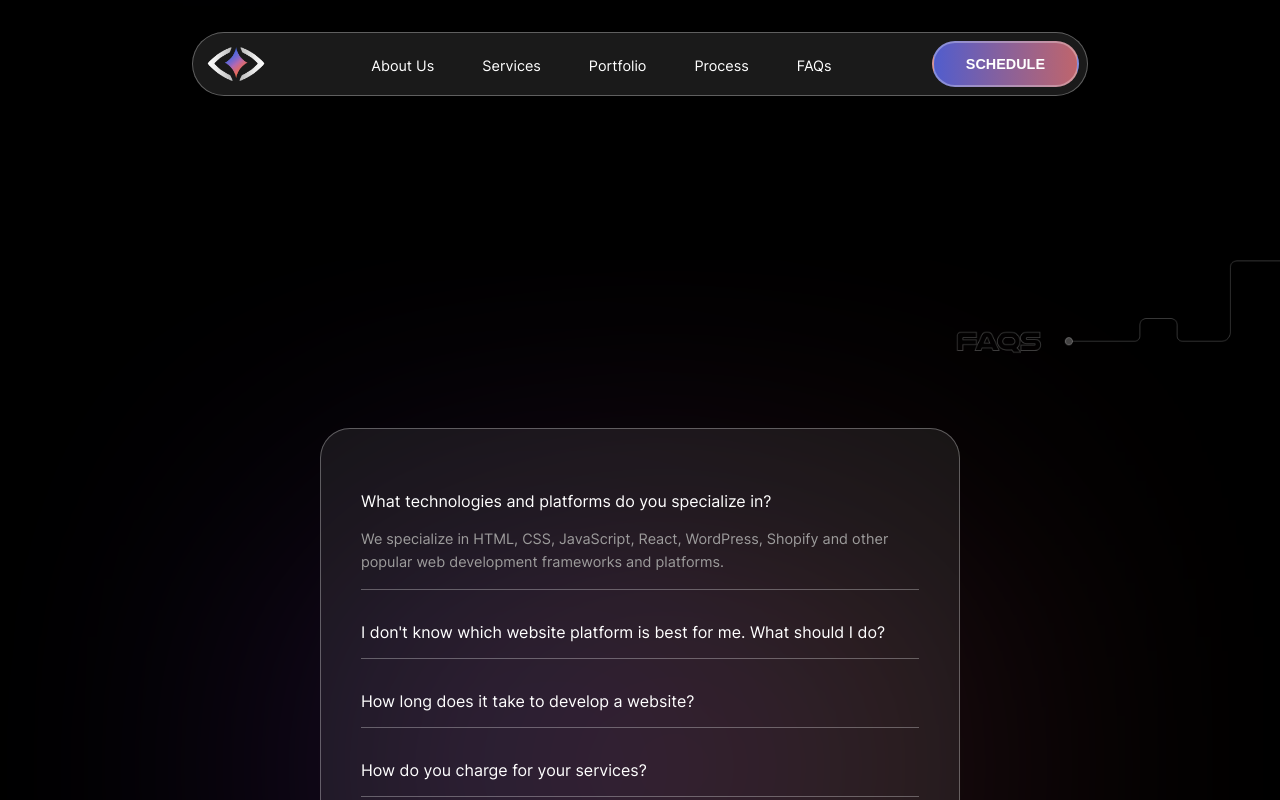
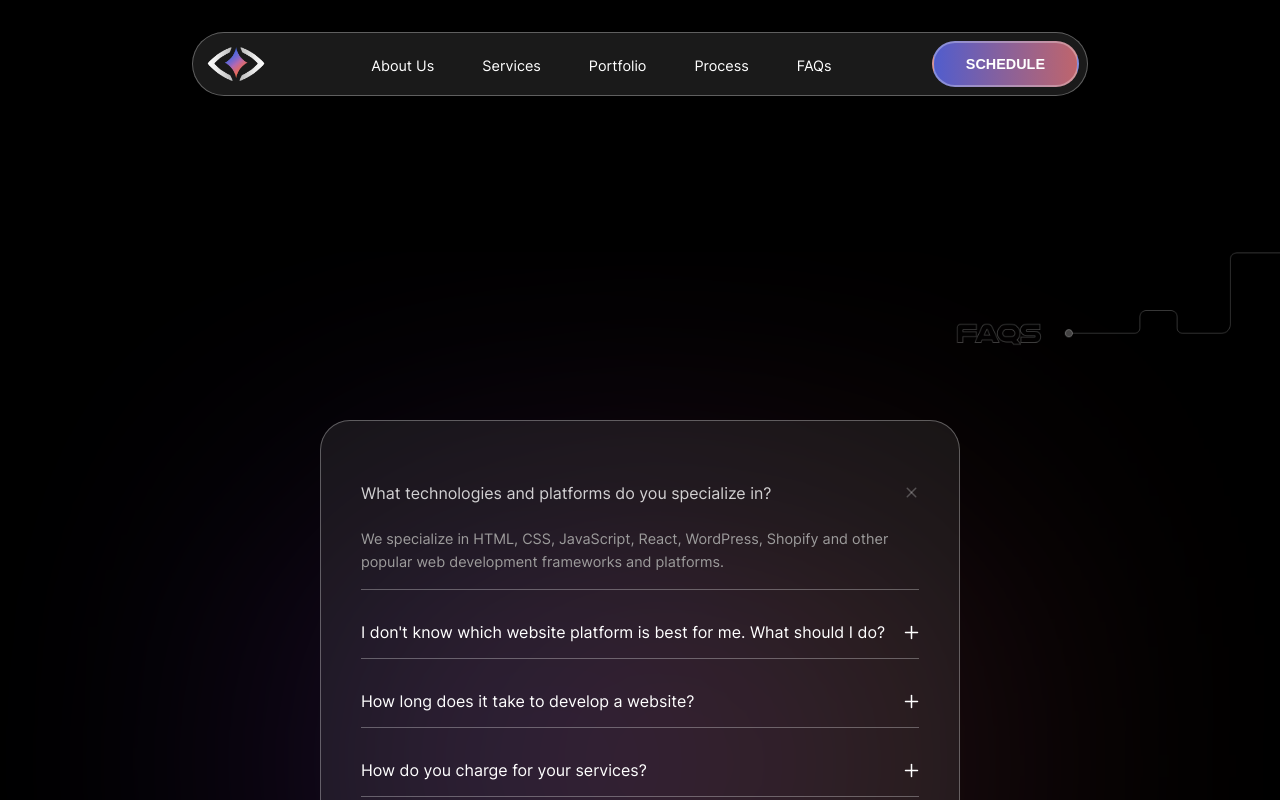
Before and after one commit to Rey004/Code-Vantage-2.0, a React (Vite) app: page / in a window 1280 px wide. Both pictures are taken after a click on the heading "What technologies and platforms do you specialize in?". Built offline with nearby package versions, Linux system fonts and the light colour scheme.

Commit message:
faq section fixed

```diff
--- a/src/section/faq_section/Faqsection.jsx
+++ b/src/section/faq_section/Faqsection.jsx
@@ -135,61 +135,114 @@ const Faqsection = () => {
 <path d="M221.5 102.09L299.41 102.09C303.05 102.09 306 99.1397 306 95.4999V95.4999V81.4999V81.4999C306 77.0816 309.582 73.4999 314 73.4999L345 73.4999C349.419 73.4999 353 77.0816 353 81.4999V81.4999V95.4999V95.4999C353 99.1397 355.951 102.09 359.591 102.09H408.41C414.535 102.09 419.5 97.125 419.5 90.9999V90.9999V9.49988C419.5 4.80546 423.306 0.999878 428 0.999878V0.999878L505 0.999878" stroke="white" stroke-opacity="0.25"/>
         </svg>
 
-      <div className="faqs">
-        <details className="faq">
-          <summary className="question">
-            What technologies and platforms do you specialize in?
-            <i class="ri-add-fill"></i>
+      <div className="faqs" style={{ WebkitTapHighlightColor: 'transparent' }}>
+        <details className="faq" style={{ WebkitTapHighlightColor: 'transparent' }}>
+          <summary
+            className="question"
+            style={{
+              WebkitTapHighlightColor: 'transparent',
+              outline: 'none',
+              userSelect: 'none',
+              WebkitUserSelect: 'none',
+              MozUserSelect: 'none',
+              msUserSelect: 'none',
+              touchAction: 'manipulation'
+            }}
+          >
+            <span>What technologies and platforms do you specialize in?</span>
+            <svg
+              className="faq-icon"
+              width="20"
+              height="20"
+              viewBox="0 0 20 20"
+              fill="none"
+              xmlns="http://www.w3.org/2000/svg"
+            >
+              <path
+                className="vertical"
+                d="M10 2L10 18"
+                stroke="currentColor"
+                strokeWidth="2"
+                strokeLinecap="round"
+              />
+              <path
+                className="horizontal"
+                d="M2 10L18 10"
+                stroke="currentColor"
+                strokeWidth="2"
+                strokeLinecap="round"
+              />
+            </svg>
           </summary>
-          <p class="answer">We specialize in HTML, CSS, JavaScript, React, WordPress,  Shopify and other popular web development frameworks and platforms.</p>
+          <p className="answer">
+            We specialize in HTML, CSS, JavaScript, React, WordPress, Shopify and other popular web development frameworks and platforms.
+          </p>
         </details>
 
         <details className="faq">
           <summary className="question">
-            I don't know which website platform is best for me. What should I do?
-            <i class="ri-add-fill"></i>
+            <span>I don't know which website platform is best for me. What should I do?</span>
+            <svg className="faq-icon" width="20" height="20" viewBox="0 0 20 20" fill="none" xmlns="http://www.w3.org/2000/svg">
+              <path className="vertical" d="M10 2L10 18" stroke="currentColor" strokeWidth="2" strokeLinecap="round"/>
+              <path className="horizontal" d="M2 10L18 10" stroke="currentColor" strokeWidth="2" strokeLinecap="round"/>
+            </svg>
           </summary>
-          <p class="answer">We assess your needs, goals, and budget to recommend the best website platform for you, ensuring it aligns with your business objectives and technical requirements.</p>
+          <p className="answer">We assess your needs, goals, and budget to recommend the best website platform for you, ensuring it aligns with your business objectives and technical requirements.</p>
         </details>
 
         <details className="faq">
           <summary className="question">
-            How long does it take to develop a website?
-            <i class="ri-add-fill"></i>
+            <span>How long does it take to develop a website?</span>
+            <svg className="faq-icon" width="20" height="20" viewBox="0 0 20 20" fill="none" xmlns="http://www.w3.org/2000/svg">
+              <path className="vertical" d="M10 2L10 18" stroke="currentColor" strokeWidth="2" strokeLinecap="round"/>
+              <path className="horizontal" d="M2 10L18 10" stroke="currentColor" strokeWidth="2" strokeLinecap="round"/>
+            </svg>
           </summary>
-          <p class="answer">The timeline varies depending on the complexity and requirements of the project. A typical website can take anywhere from 1 to 12 weeks.</p>
+          <p className="answer">The timeline varies depending on the complexity and requirements of the project. A typical website can take anywhere from 1 to 12 weeks.</p>
         </details>
 
         <details className="faq">
           <summary className="question">
-            How do you charge for your services?
-            <i class="ri-add-fill"></i>
+            <span>How do you charge for your services?</span>
+            <svg className="faq-icon" width="20" height="20" viewBox="0 0 20 20" fill="none" xmlns="http://www.w3.org/2000/svg">
+              <path className="vertical" d="M10 2L10 18" stroke="currentColor" strokeWidth="2" strokeLinecap="round"/>
+              <path className="horizontal" d="M2 10L18 10" stroke="currentColor" strokeWidth="2" strokeLinecap="round"/>
+            </svg>
           </summary>
-          <p class="answer">After an initial meeting to understand your needs and project requirements, we provide a tailored proposal.</p>
+          <p className="answer">After an initial meeting to understand your needs and project requirements, we provide a tailored proposal.</p>
         </details>
 
         <details className="faq">
           <summary className="question">
-            How do you ensure the security of my website?
-            <i class="ri-add-fill"></i>
+            <span>How do you ensure the security of my website?</span>
+            <svg className="faq-icon" width="20" height="20" viewBox="0 0 20 20" fill="none" xmlns="http://www.w3.org/2000/svg">
+              <path className="vertical" d="M10 2L10 18" stroke="currentColor" strokeWidth="2" strokeLinecap="round"/>
+              <path className="horizontal" d="M2 10L18 10" stroke="currentColor" strokeWidth="2" strokeLinecap="round"/>
+            </svg>
           </summary>
-          <p class="answer">We implement best security practices including SSL, regular updates, security audits, and firewalls to protect your website.</p>
+          <p className="answer">We implement best security practices including SSL, regular updates, security audits, and firewalls to protect your website.</p>
         </details>
 
         <details className="faq">
           <summary className="question">
-            How do you handle project changes or scope creep?
-            <i class="ri-add-fill"></i>
+            <span>How do you handle project changes or scope creep?</span>
+            <svg className="faq-icon" width="20" height="20" viewBox="0 0 20 20" fill="none" xmlns="http://www.w3.org/2000/svg">
+              <path className="vertical" d="M10 2L10 18" stroke="currentColor" strokeWidth="2" strokeLinecap="round"/>
+              <path className="horizontal" d="M2 10L18 10" stroke="currentColor" strokeWidth="2" strokeLinecap="round"/>
+            </svg>
           </summary>
-          <p class="answer">We follow a flexible approach to handle changes, and any scope changes will be discussed and approved before implementation.</p>
+          <p className="answer">We follow a flexible approach to handle changes, and any scope changes will be discussed and approved before implementation.</p>
         </details>
 
         <details className="faq">
           <summary className="question">
-            Do you offer post-launch support and maintenance?
-            <i class="ri-add-fill"></i>
+            <span>Do you offer post-launch support and maintenance?</span>
+            <svg className="faq-icon" width="20" height="20" viewBox="0 0 20 20" fill="none" xmlns="http://www.w3.org/2000/svg">
+              <path className="vertical" d="M10 2L10 18" stroke="currentColor" strokeWidth="2" strokeLinecap="round"/>
+              <path className="horizontal" d="M2 10L18 10" stroke="currentColor" strokeWidth="2" strokeLinecap="round"/>
+            </svg>
           </summary>
-          <p class="answer">Yes, we provide free 6 months ongoing support and maintenance to ensure your website runs smoothly. Our support services include bug fixes, security monitoring, and performance optimization.</p>
+          <p className="answer">Yes, we provide free 6 months ongoing support and maintenance to ensure your website runs smoothly. Our support services include bug fixes, security monitoring, and performance optimization.</p>
         </details>
       </div>
       <div className="faqgradient"></div>
--- a/src/section/faq_section/faqsection.css
+++ b/src/section/faq_section/faqsection.css
@@ -1,3 +1,8 @@
+* {
+  -webkit-tap-highlight-color: transparent !important;
+  touch-action: manipulation;
+}
+
 .faqsection {
     width: 100%;
     overflow: hidden;
@@ -25,6 +30,10 @@
     margin-bottom: 10vh;
     border: 1.5px solid rgba(255, 255, 255, 0.3);
     background-color: rgba(255, 255, 255, 0.08);
+    -webkit-tap-highlight-color: transparent;
+  user-select: none;
+  -webkit-user-select: none;
+
 }
 
 .faq {
@@ -35,12 +44,17 @@
     border-bottom: 1.5px solid rgba(255, 255, 255, 0.3);
     user-select: none;
     -webkit-user-select: none;
+    -webkit-tap-highlight-color: transparent;
+    user-select: none;
+    -webkit-user-select: none;
 }
 
 .question {
     display: flex;
+    align-items: center;
     justify-content: space-between;
-    align-items: center;
+    gap: 1rem;
+    width: 100%;
 }
 
 i {
@@ -81,6 +95,87 @@ i {
     aspect-ratio: 1;
     background: radial-gradient(circle at left, #6a34e7, #ae4730);
     z-index: -1;
+    animation: floatGradient 8s ease-in-out infinite;
+}
+
+@keyframes floatGradient {
+    0% {
+        transform: rotate(0);
+    }
+    50% {
+        transform: rotate(20deg) scale(1.05);
+    }
+    100% {
+        transform: rotate(0);
+    }
+}
+
+/* Remove all highlight effects */
+.faq,
+.faq *,
+details,
+details *,
+summary,
+summary *,
+.question,
+.question *,
+.answer {
+    -webkit-tap-highlight-color: transparent !important;
+    -webkit-touch-callout: none !important;
+    -webkit-user-select: none !important;
+    -moz-user-select: none !important;
+    -ms-user-select: none !important;
+    user-select: none !important;
+    outline: none !important;
+    -webkit-appearance: none !important;
+    appearance: none !important;
+}
+
+/* Remove default details marker */
+details > summary {
+    list-style: none !important;
+}
+details > summary::-webkit-details-marker {
+    display: none !important;
+}
+
+/* Allow text selection only in answers */
+.answer {
+    user-select: text !important;
+    -webkit-user-select: text !important;
+    -moz-user-select: text !important;
+    -ms-user-select: text !important;
+}
+
+/* Remove focus styles */
+.faq:focus,
+details:focus,
+summary:focus,
+.question:focus {
+    outline: none !important;
+    box-shadow: none !important;
+}
+
+.faq-icon {
+  transition: transform 0.3s ease;
+  min-width: 15px;
+  min-height: 15px;
+  width: 15px;
+  height: 15px;
+  color: white;
+}
+
+/* Rotate the plus to make it a cross */
+details[open] .faq-icon {
+  transform: rotate(45deg);
+}
+
+.faq-icon path {
+  transition: all 0.3s ease;
+}
+
+details[open] .faq-icon path {
+  stroke: rgba(255, 255, 255, 0.25);  /* Off-white color */
 }
 
 @media (max-width: 1024px) {
@@ -92,6 +187,10 @@ i {
         height: 60%;
         filter: blur(80px);
         opacity: 0.3;
+    }
+    .faq-icon{
+        height: 0.9vw;
+        width: 0.9vw;
     }
 }
 
@@ -111,6 +210,10 @@ i {
         filter: blur(80px);
         opacity: 0.3;
     }
+    .faq-icon{
+        height: 1.5vw;
+        width: 1.5vw;
+    }
 }
 
 @media (max-width: 425px) {
@@ -129,4 +232,57 @@ i {
         filter: blur(40px);
         opacity: 0.2;
     }
+    .faq-icon{
+        height: 3.5vw;
+        width: 3.5vw;
+    }
 }
+
+/* Mobile styles */
+@media (max-width: 768px) {
+  .faq-icon {
+    min-width: 16px;
+    min-height: 16px;
+    width: 16px;
+    height: 16px;
+  }
+
+  .faq-icon path {
+    stroke-width: 2.5px;
+  }
+}
+
+@media (max-width: 480px) {
+  .faq-icon {
+    min-width: 14px;
+    min-height: 14px;
+    width: 14px;
+    height: 14px;
+  }
+}
+
+.faq .answer {
+    max-height: 0;
+    opacity: 0;
+    overflow: hidden;
+    transition: all 0.3s cubic-bezier(0.4, 0, 0.2, 1);
+    padding-top: 0;
+}
+
+.faq[open] .answer {
+    max-height: 1000px; /* Large enough to fit content */
+    opacity: 1;
+    padding-top: 1rem;
+}
+
+/* Optional: Add animation for the question text */
+.faq[open] .question {
+    margin-bottom: 0.5rem;
+    color: rgba(255, 255, 255, 0.8);
+    transition: all 0.3s ease;
+}
+
+/* Ensure smooth rotation for the icon */
+.faq-icon {
+    transition: transform 0.3s cubic-bezier(0.4, 0, 0.2, 1);
+}
```
